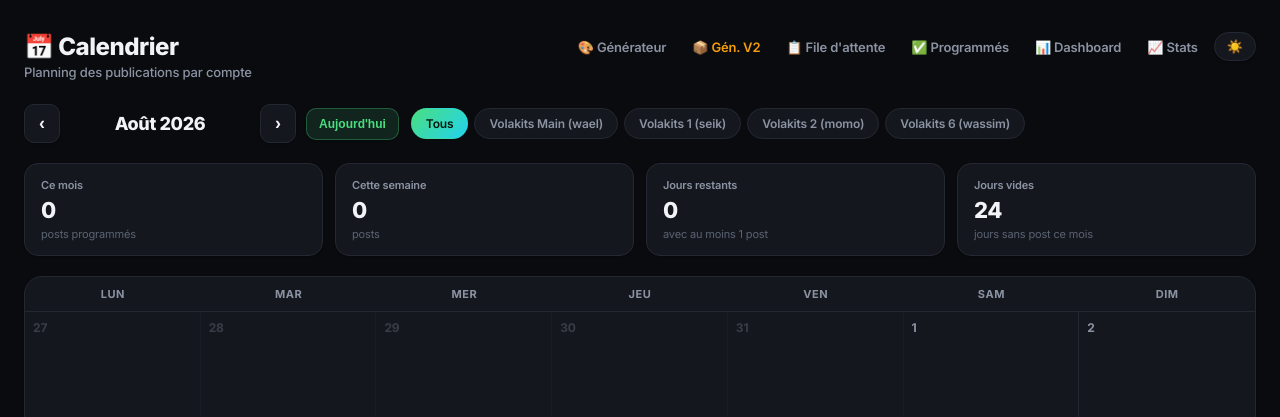
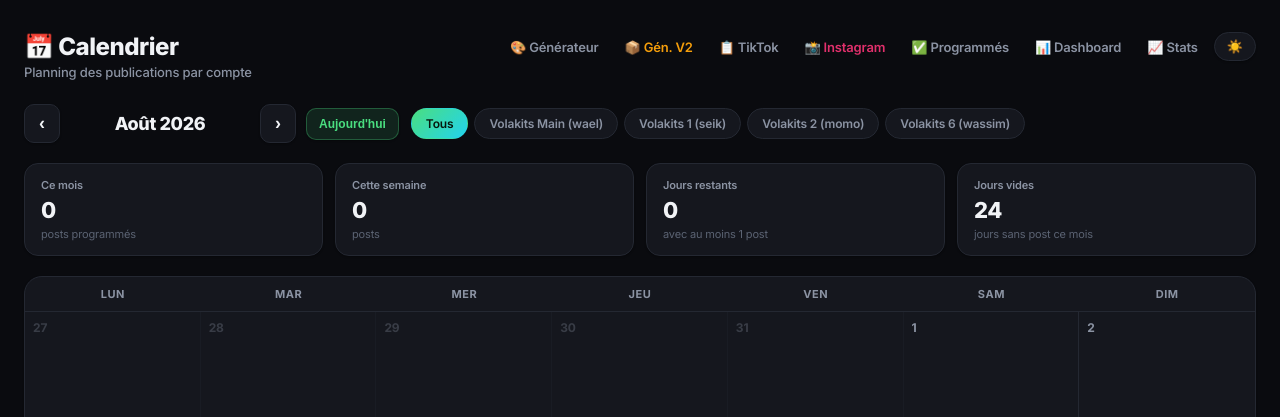
Before and after one commit to waelenajar8-png/jersey-app, a Flask app: page /calendar in a window 1280 px wide. Shown: the top 417 px of the page. Run offline with Flask 3, Linux system fonts and the light colour scheme; data that the repository does not hold is empty; some libraries are stand-ins or nearby versions.

Commit message:
Update calendar.html

```diff
--- a/templates/calendar.html
+++ b/templates/calendar.html
@@ -133,7 +133,8 @@ h1{font-size:24px;margin:0;font-weight:800;letter-spacing:-.02em}
         <div class="nav">
             <a href="/">🎨 Générateur</a>
             <a href="/generator2" style="color:#f59e0b">📦 Gén. V2</a>
-            <a href="/queue">📋 File d'attente</a>
+            <a href="/queue">📋 TikTok</a>
+            <a href="/queue_ig" class="nav-link" style="color:#e1306c">📸 Instagram</a>
             <a href="/scheduled">✅ Programmés</a>
             <a href="/dashboard">📊 Dashboard</a>
             <a href="/stats">📈 Stats</a>
```
